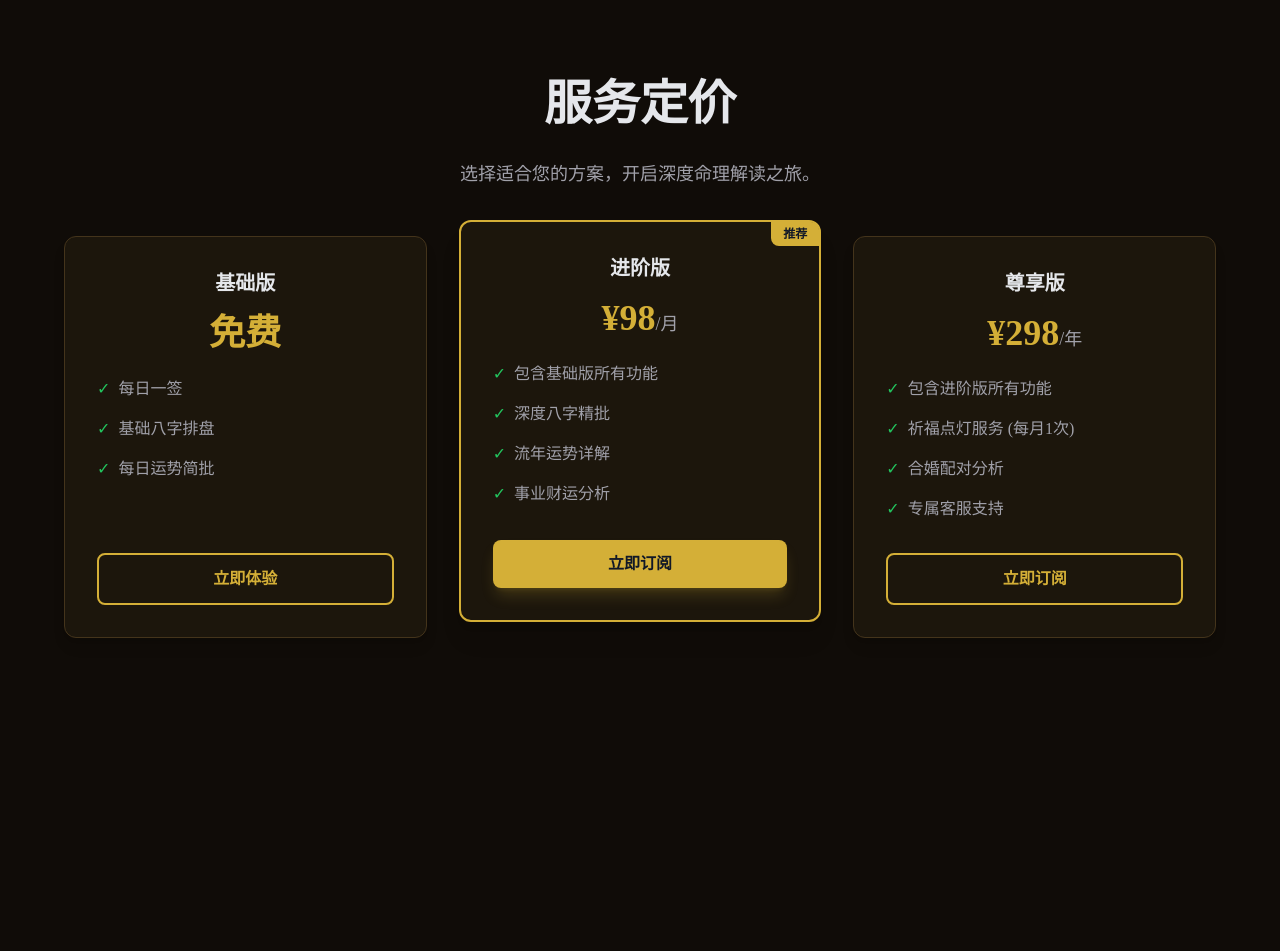
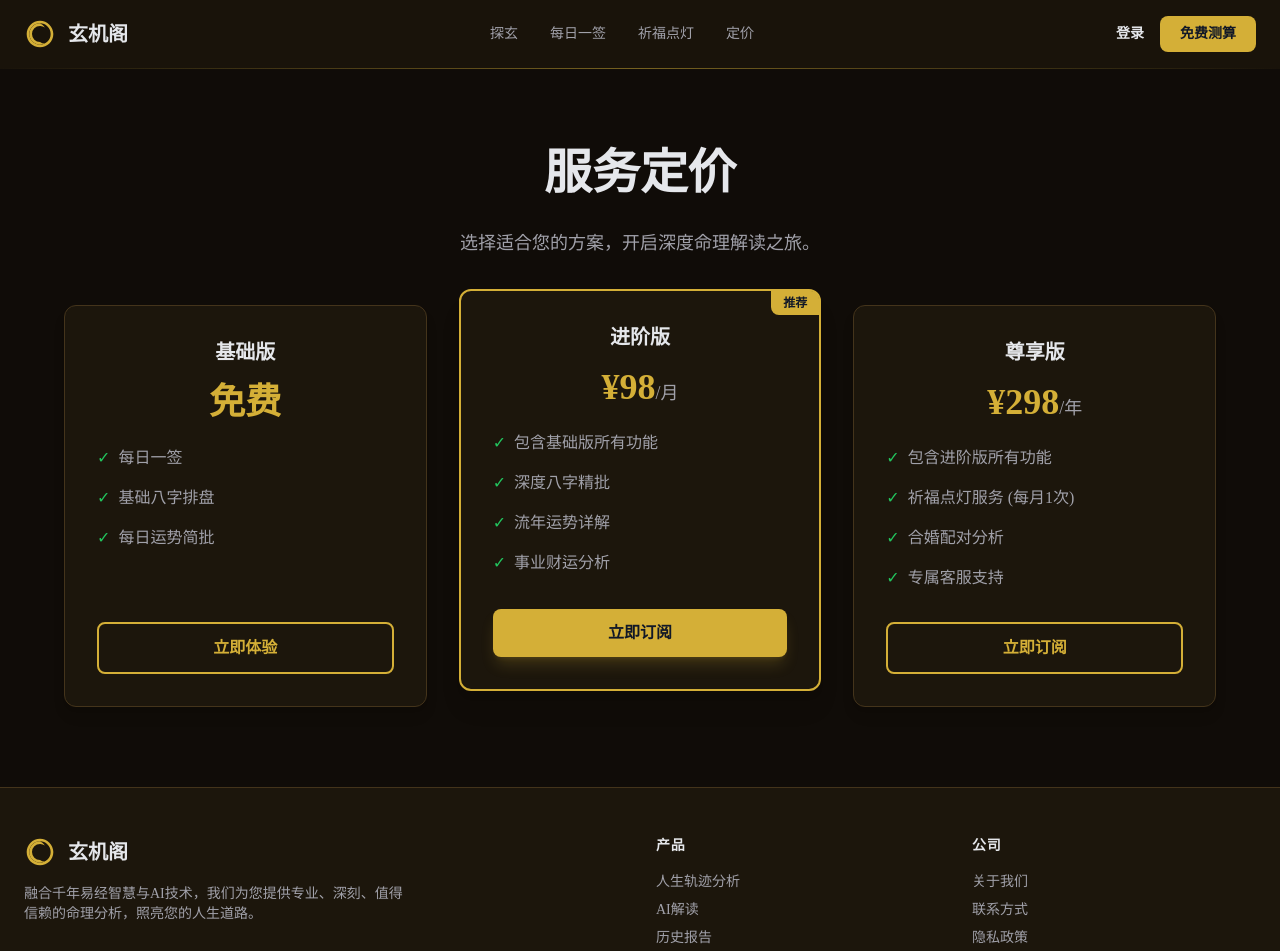
Before and after one commit to pj950/dam, a Next.js app: page /pricing in a window 1280 px wide. Shown: the top 951 px of the page. Before the commit the page ends 800 px from the top, so only its background shows below. Built offline with nearby package versions, Linux system fonts and the light colour scheme; no server answers; a web font is replaced by a local one.

Commit message:
Fix missing Header and Footer in rituals and pricing pages

```diff
--- a/app/pricing/page.tsx
+++ b/app/pricing/page.tsx
@@ -1,8 +1,12 @@
 import React from 'react';
+import Header from "@/components/Header";
+import Footer from "@/components/Footer";
 
 export default function PricingPage() {
     return (
-        <div className="min-h-screen bg-background-light dark:bg-background-dark py-20">
+        <div className="min-h-screen bg-background-light dark:bg-background-dark flex flex-col">
+            <Header />
+            <main className="flex-grow py-20">
                 <div className="container mx-auto px-6 text-center">
                     <h1 className="text-4xl md:text-5xl font-bold text-text-light dark:text-text-dark mb-8 font-display">服务定价</h1>
                     <p className="text-lg text-subtext-light dark:text-subtext-dark mb-12 max-w-2xl mx-auto">
@@ -58,6 +62,8 @@ export default function PricingPage() {
                         </div>
                     </div>
                 </div>
+            </main>
+            <Footer />
         </div>
     );
 }
--- a/app/rituals/page.tsx
+++ b/app/rituals/page.tsx
@@ -1,5 +1,7 @@
 import React from 'react';
 import Image from 'next/image';
+import Header from "@/components/Header";
+import Footer from "@/components/Footer";
 
 const LAMPS = [
     "七星灯", "三宝灯", "九子离火灯", "五福灯", "传愿灯", "偏财灯", "健康灯", "发横财灯",
@@ -10,7 +12,9 @@ const LAMPS = [
 
 export default function RitualsPage() {
     return (
-        <div className="min-h-screen bg-background-light dark:bg-background-dark py-20">
+        <div className="min-h-screen bg-background-light dark:bg-background-dark flex flex-col">
+            <Header />
+            <main className="flex-grow py-20">
                 <div className="container mx-auto px-6 text-center">
                     <h1 className="text-4xl md:text-5xl font-bold text-text-light dark:text-text-dark mb-8 font-display">祈福点灯</h1>
                     <p className="text-lg text-subtext-light dark:text-subtext-dark mb-12 max-w-2xl mx-auto">
@@ -39,6 +43,8 @@ export default function RitualsPage() {
                         ))}
                     </div>
                 </div>
+            </main>
+            <Footer />
         </div>
     );
 }
```
Lines whose indentation alone changed are shown as unchanged.
